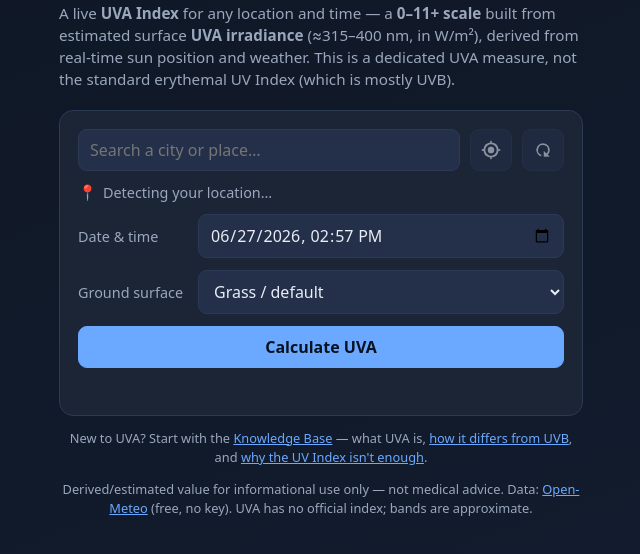
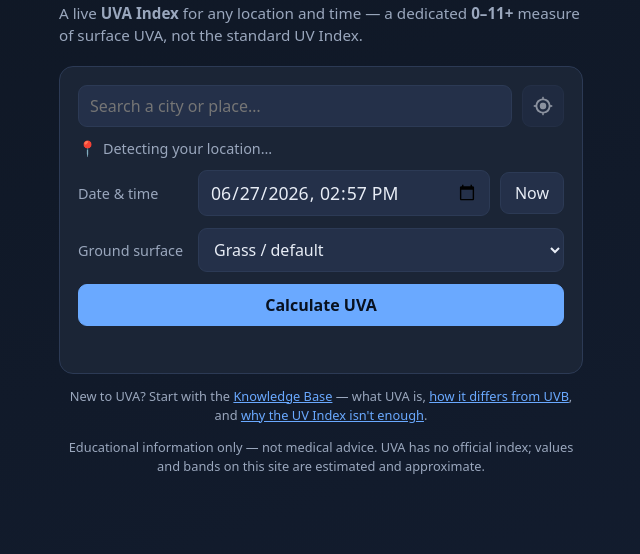
Before and after one commit to mixalisaspr/uvaindex, a plain HTML site: page index.html in a window 1280 px wide. Shown: the part 104-658 px from the top of the page, without its empty margins (319-959 px from the left). Drawn offline with Linux system fonts and the light colour scheme.

Commit message:
Tighten copy, separate location/time controls, and fix navigation flash (#10)
* Shorten home description and standardize footer disclaimers

- Trim the verbose subtitle under the UVA Index heading to a short
  description; details live in About and the Knowledge Base
- Remove the Open-Meteo reference from the home footer disclaimer
- Use one consistent disclaimer across all pages

Co-Authored-By: Claude Opus 4.8 <noreply@anthropic.com>
Claude-Session: https://claude.ai/code/session_01WK8XFyhgVsngXUNYHQU6vG

* Separate location and time controls on the calculator

- Stop the locate button from spinning the (now removed) refresh button;
  locating only animates the locate button itself
- Remove the combined refresh button, whose GPS re-pull duplicated the
  use-my-location button
- Add a scoped "Now" button beside the date & time field that resets only
  the time and recalculates
- Enlarge the date & time field for readability
- Drop the now-dead fallbackRecalc path

Co-Authored-By: Claude Opus 4.8 <noreply@anthropic.com>
Claude-Session: https://claude.ai/code/session_01WK8XFyhgVsngXUNYHQU6vG

* Fix white flash between pages on navigation

Set a dark background on the root html element. Previously only body
carried the dark gradient, so during full-page navigation the browser
painted the default white canvas for a frame before body styles applied.

Co-Authored-By: Claude Opus 4.8 <noreply@anthropic.com>
Claude-Session: https://claude.ai/code/session_01WK8XFyhgVsngXUNYHQU6vG

---------

Co-authored-by: Claude <noreply@anthropic.com>

```diff
--- a/index.html
+++ b/index.html
@@ -109,10 +109,8 @@
         <h1>UVA Index</h1>
         <p class="subtitle">
           A live <strong>UVA Index</strong> for any location and time — a
-          <strong>0–11+ scale</strong> built from estimated surface
-          <strong>UVA irradiance</strong> (≈315–400&nbsp;nm, in W/m²), derived
-          from real-time sun position and weather. This is a dedicated UVA
-          measure, not the standard erythemal UV&nbsp;Index (which is mostly UVB).
+          dedicated <strong>0–11+</strong> measure of surface UVA, not the
+          standard UV&nbsp;Index.
         </p>
       </header>
 
@@ -144,17 +142,6 @@
               <path d="M12 8a4 4 0 1 0 0 8 4 4 0 0 0 0-8zm8.94 3A8.994 8.994 0 0 0 13 3.06V1h-2v2.06A8.994 8.994 0 0 0 3.06 11H1v2h2.06A8.994 8.994 0 0 0 11 20.94V23h2v-2.06A8.994 8.994 0 0 0 20.94 13H23v-2h-2.06zM12 19a7 7 0 1 1 0-14 7 7 0 0 1 0 14z"/>
             </svg>
           </button>
-          <button
-            id="refresh"
-            class="icon-btn"
-            type="button"
-            title="Refresh location &amp; time"
-            aria-label="Refresh location and time"
-          >
-            <svg viewBox="0 0 24 24" width="20" height="20" fill="currentColor" aria-hidden="true">
-              <path d="M17.65 6.35A7.958 7.958 0 0 0 12 4a8 8 0 1 0 7.73 10h-2.08A6 6 0 1 1 12 6c1.66 0 3.14.69 4.22 1.78L13 11h7V4l-2.35 2.35z"/>
-            </svg>
-          </button>
         </div>
 
         <div class="row location-row">
@@ -164,7 +151,15 @@
 
         <div class="row">
           <label for="datetime">Date &amp; time</label>
-          <input id="datetime" type="datetime-local" />
+          <input id="datetime" type="datetime-local" class="datetime-input" />
+          <button
+            id="now"
+            type="button"
+            title="Reset the date and time to now"
+            aria-label="Reset the date and time to now"
+          >
+            Now
+          </button>
         </div>
 
         <div class="row">
@@ -230,9 +225,8 @@
           enough</a>.
         </p>
         <p class="disclaimer">
-          Derived/estimated value for informational use only — not medical
-          advice. Data: <a href="https://open-meteo.com/">Open-Meteo</a> (free,
-          no key). UVA has no official index; bands are approximate.
+          Educational information only — not medical advice. UVA has no official
+          index; values and bands on this site are estimated and approximate.
         </p>
       </footer>
     </main>
--- a/js/app.js
+++ b/js/app.js
@@ -51,9 +51,8 @@ function distanceKm(lat1, lon1, lat2, lon2) {
 // --- location handling ------------------------------------------------------
 
 // Pull the device location via the browser. `silent` suppresses error noise for
-// automatic attempts (page load / refresh); `fallbackRecalc` recalculates with
-// the existing location if a fresh fix can't be obtained.
-function useBrowserLocation({ silent = false, fallbackRecalc = false } = {}) {
+// automatic attempts (page load).
+function useBrowserLocation({ silent = false } = {}) {
   if (!navigator.geolocation) {
     if (!silent) setStatus('Geolocation not supported by this browser.', true);
     return;
@@ -81,11 +80,6 @@ function useBrowserLocation({ silent = false, fallbackRecalc = false } = {}) {
     },
     (err) => {
       setLocating(false);
-      if (location && fallbackRecalc) {
-        setStatus('');
-        calculate();
-        return;
-      }
       if (!silent) {
         setStatus(`Could not get location: ${err.message}`, true);
       } else if (!location) {
@@ -96,20 +90,19 @@ function useBrowserLocation({ silent = false, fallbackRecalc = false } = {}) {
   );
 }
 
-// Toggle the spinning/disabled feedback on the locate + refresh buttons.
+// Toggle the spinning/disabled feedback on the locate button only — locating
+// has nothing to do with the date/time controls.
 function setLocating(on) {
-  ['use-location', 'refresh'].forEach((id) => {
-    const btn = $(id);
-    btn.classList.toggle('spinning', on);
-    btn.disabled = on;
-  });
+  const btn = $('use-location');
+  btn.classList.toggle('spinning', on);
+  btn.disabled = on;
 }
 
-// Refresh button: reset the time to now and re-pull the location, then
-// recalculate. Falls back to the current location if geolocation is blocked.
-function refreshAll() {
+// "Now" button: reset only the date and time to the current moment and
+// recalculate for the existing location.
+function setTimeToNow() {
   $('datetime').value = nowLocalInputValue();
-  useBrowserLocation({ silent: true, fallbackRecalc: true });
+  if (location) calculate();
 }
 
 // Set the chosen location from a geocoding result and recalculate.
@@ -404,7 +397,7 @@ function init() {
   $('datetime').value = nowLocalInputValue();
 
   $('use-location').addEventListener('click', () => useBrowserLocation());
-  $('refresh').addEventListener('click', refreshAll);
+  $('now').addEventListener('click', setTimeToNow);
 
   const search = $('place-search');
   search.addEventListener('input', onSearchInput);
--- a/styles.css
+++ b/styles.css
@@ -11,6 +11,12 @@
 
 * {
   box-sizing: border-box;
+}
+
+/* Paint the root canvas dark so page-to-page navigation doesn't flash white
+   in the frame before the body's background is applied. */
+html {
+  background: var(--bg);
 }
 
 body {
@@ -88,6 +94,16 @@ select {
   flex-wrap: nowrap;
 }
 
+/* Larger, easier-to-read date & time field; the "Now" button hugs its label. */
+.datetime-input {
+  font-size: 1.1rem;
+  padding: 12px 13px;
+}
+
+#now {
+  flex: 0 0 auto;
+}
+
 /* Search box wraps the input so the suggestions dropdown can anchor to it. */
 .search-box {
   position: relative;
@@ -141,7 +157,7 @@ select {
   font-size: 0.8rem;
 }
 
-/* Compact icon-only buttons (locate / refresh) sit beside the search box. */
+/* Compact icon-only button (use my location) sits beside the search box. */
 .icon-btn {
   display: inline-flex;
   align-items: center;
```
Also changed, not shown: learn/dangers-of-uva.html (+2 -3 lines).
